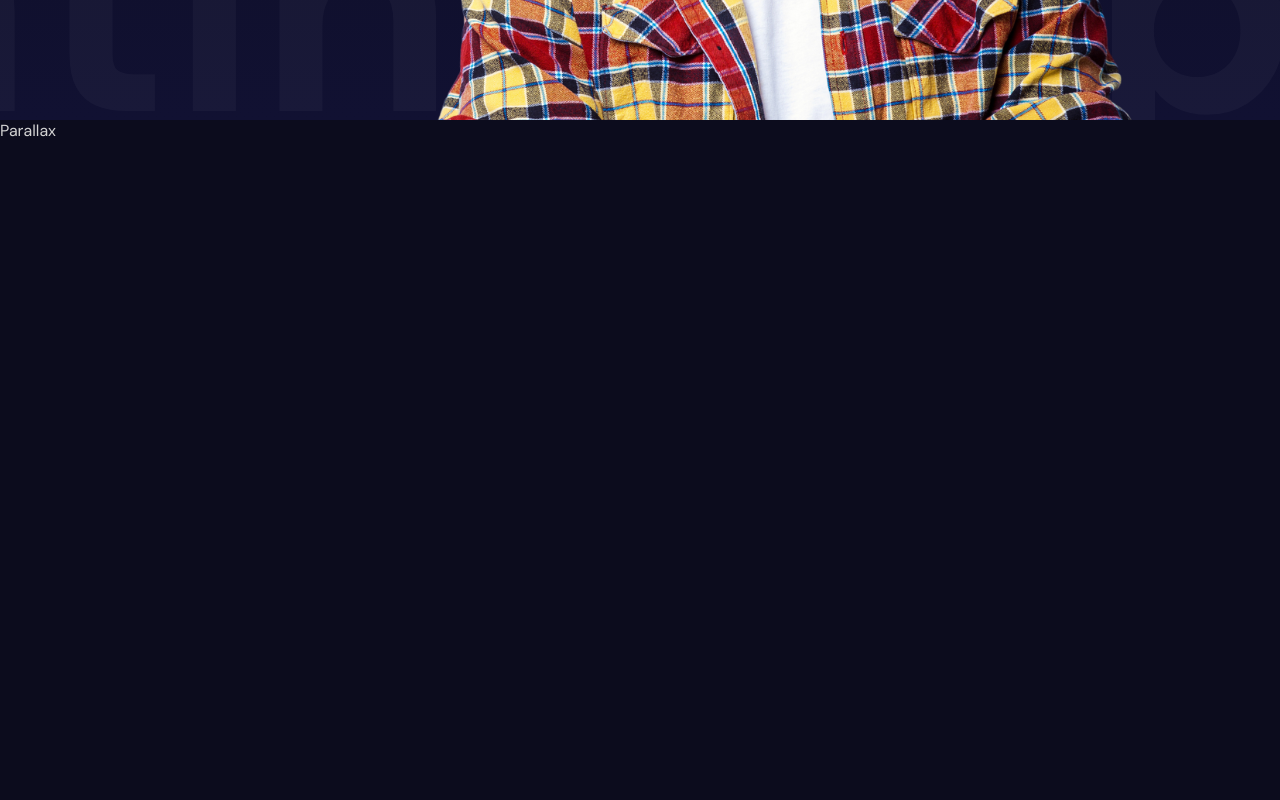
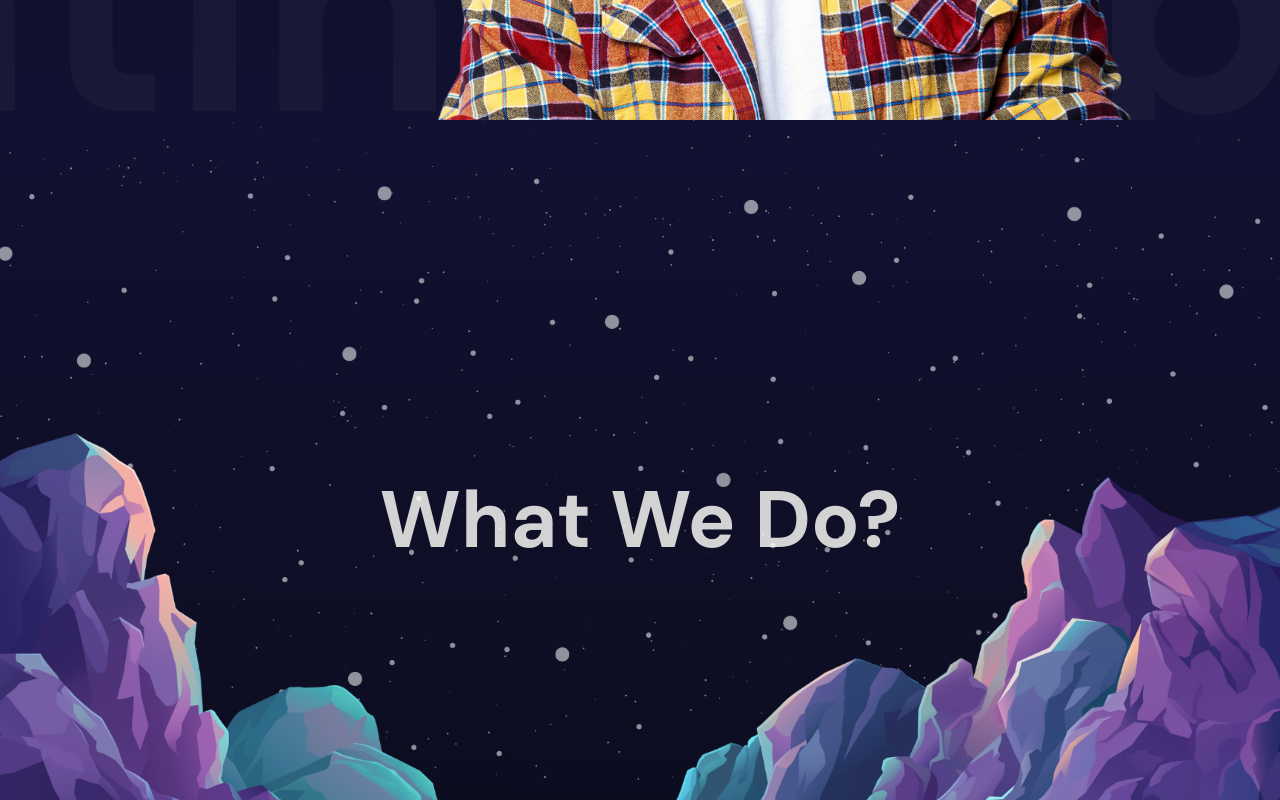
Before and after one commit to sahilsz/Portfolio-Demo, a React (Vite) app: page / in a window 1280 px wide. Shown: the part 680-1480 px from the top of the page. Built offline with nearby package versions, Linux system fonts and the light colour scheme.

Commit message:
Add Parallax component

```diff
--- a/src/App.jsx
+++ b/src/App.jsx
@@ -1,5 +1,6 @@
 import Hero from "./components/hero/Hero";
 import Navbar from "./components/navbar/Navbar";
+import Parallax from "./components/parallex/Parallax";
 
 const App = () => {
   return (
@@ -8,9 +9,13 @@
         <Navbar />
         <Hero />
       </section>
-      <section id="Services">Parallax</section>
+      <section id="Services">
+        <Parallax type="services" />
+      </section>
       <section>Services</section>
-      <section id="Portfolio">Parallax</section>
+      <section id="Portfolio">
+        <Parallax type="portfolio" />
+      </section>
       <section>Portfolio1</section>
       <section>Portfolio2</section>
       <section>Portfolio3</section>
--- /dev/null
+++ b/src/components/parallex/Parallax.jsx
@@ -0,0 +1,20 @@
+import "./parallax.css";
+
+export default function Parallax({ type }) {
+  return (
+    <div
+      className="parallax"
+      style={{
+        background:
+          type === "services"
+            ? "linear-gradient(180deg, #111132, #0c0c1d)"
+            : "linear-gradient(180deg, #111132, #505064",
+      }}
+    >
+      <h2>{type === "services" ? "What We Do?" : "What We Did?"}</h2>
+      <div className="mountains"></div>
+      <div className="planets"></div>
+      <div className="stars"></div>
+    </div>
+  );
+}
--- /dev/null
+++ b/src/components/parallex/parallax.css
@@ -0,0 +1,43 @@
+.parallax {
+  width: 100%;
+  height: 100%;
+  position: relative;
+  display: flex;
+  justify-content: center;
+  align-items: center;
+}
+
+h2 {
+  font-weight: bold;
+  font-size: 5rem;
+}
+
+.mountains {
+  background-image: url("/mountains.png");
+  background-size: cover;
+  background-position: bottom;
+  width: 100%;
+  height: 100%;
+  position: absolute;
+  z-index: 3;
+}
+
+.plannets {
+  background-image: url("/planets.png");
+  background-size: cover;
+  background-position: bottom;
+  width: 100%;
+  height: 100%;
+  position: absolute;
+  z-index: 2;
+}
+
+.stars {
+  background-image: url("/stars.png");
+  background-size: cover;
+  background-position: bottom;
+  width: 100%;
+  height: 100%;
+  position: absolute;
+  z-index: 1;
+}
```
